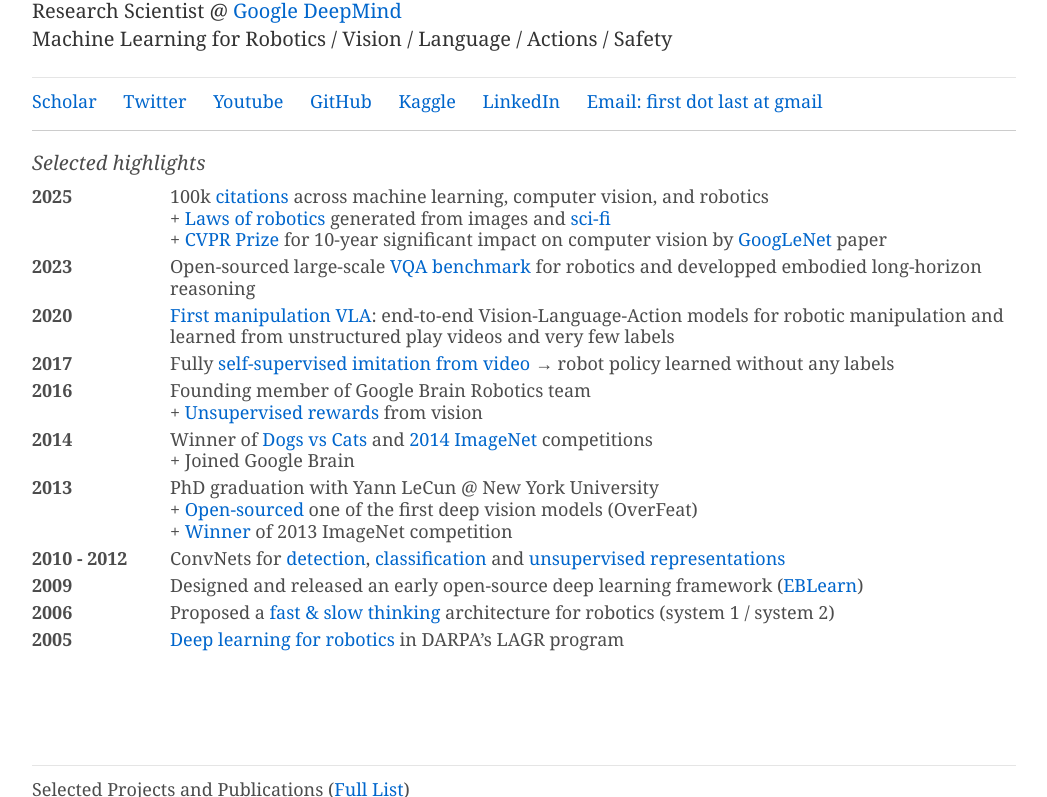
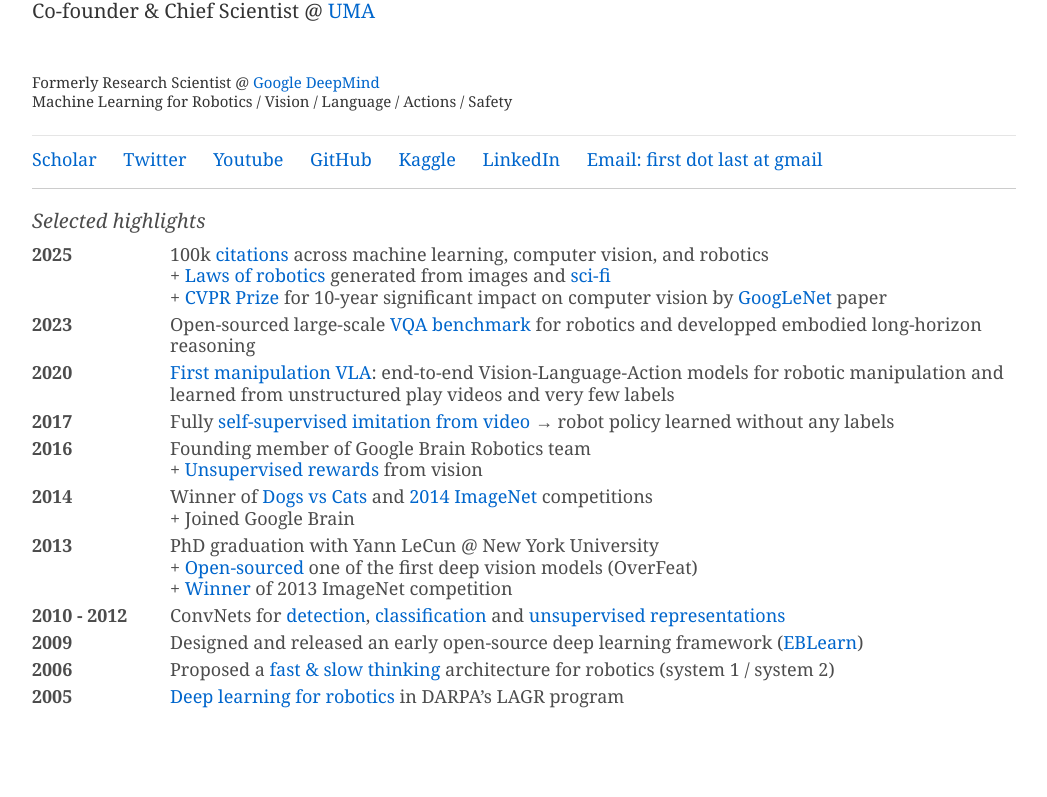
Before and after one commit to sermanet/sermanet.github.io, a website: page index.html in a window 1280 px wide. Shown: the part 88-885 px from the top of the page, without its empty margins (116-1163 px from the left). Drawn offline with nearby package versions, Linux system fonts and the light colour scheme; no server answers.

Commit message:
Update index.html

```diff
--- a/index.html
+++ b/index.html
@@ -37,7 +37,8 @@
 <dt-article id="dtbody">
 <dt-byline class="l-page transparent"></dt-byline>
 <h1>Pierre Sermanet</h1>
-<h2>Research Scientist @ <a class="project-link" href="https://deepmind.google/" target="_blank">Google DeepMind</a><br>
+<h2>Co-founder & Chief Scientist @ <a href="https://uma.bot" target="_blank">UMA</a><br>
+<h2>Formerly Research Scientist @ <a class="project-link" href="https://deepmind.google/" target="_blank">Google DeepMind</a><br>
   Machine Learning for Robotics / Vision / Language / Actions / Safety
 </h2>
 <dt-byline class="l-page" id="authors_section">
```
